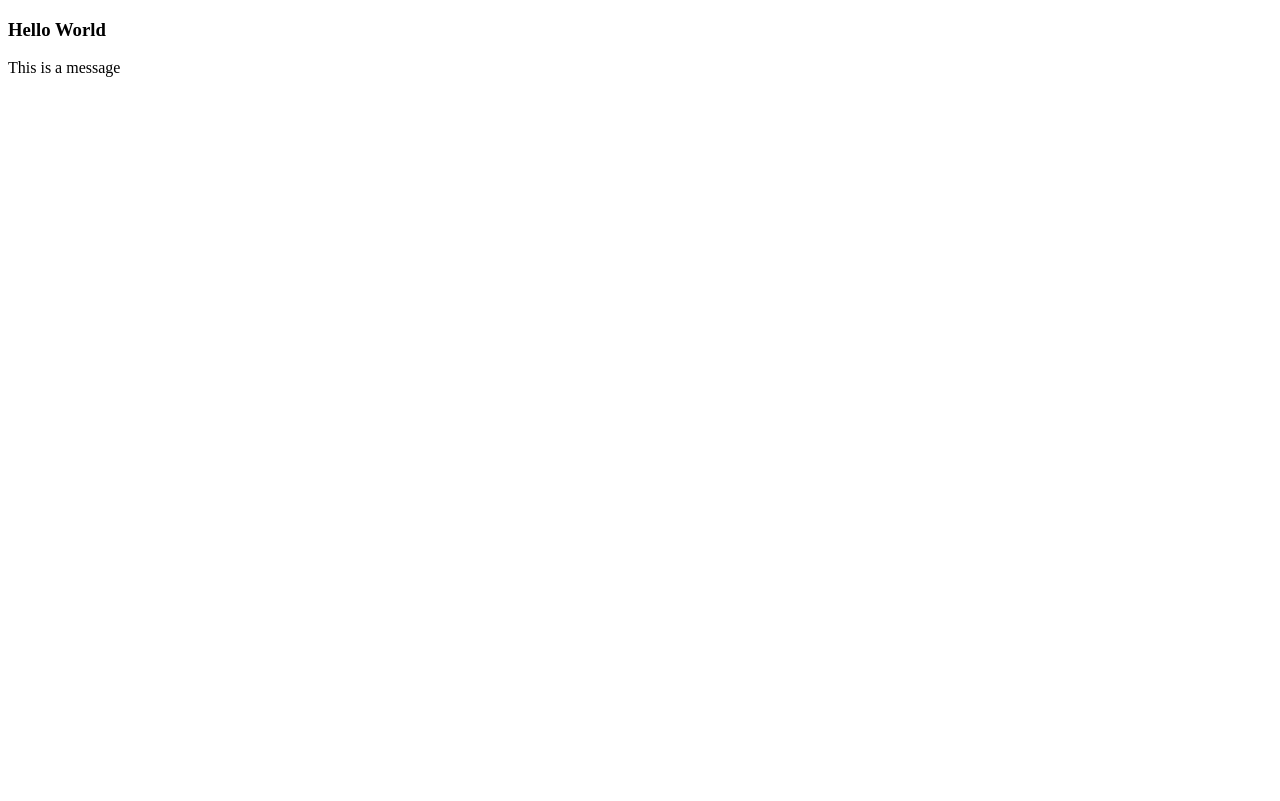
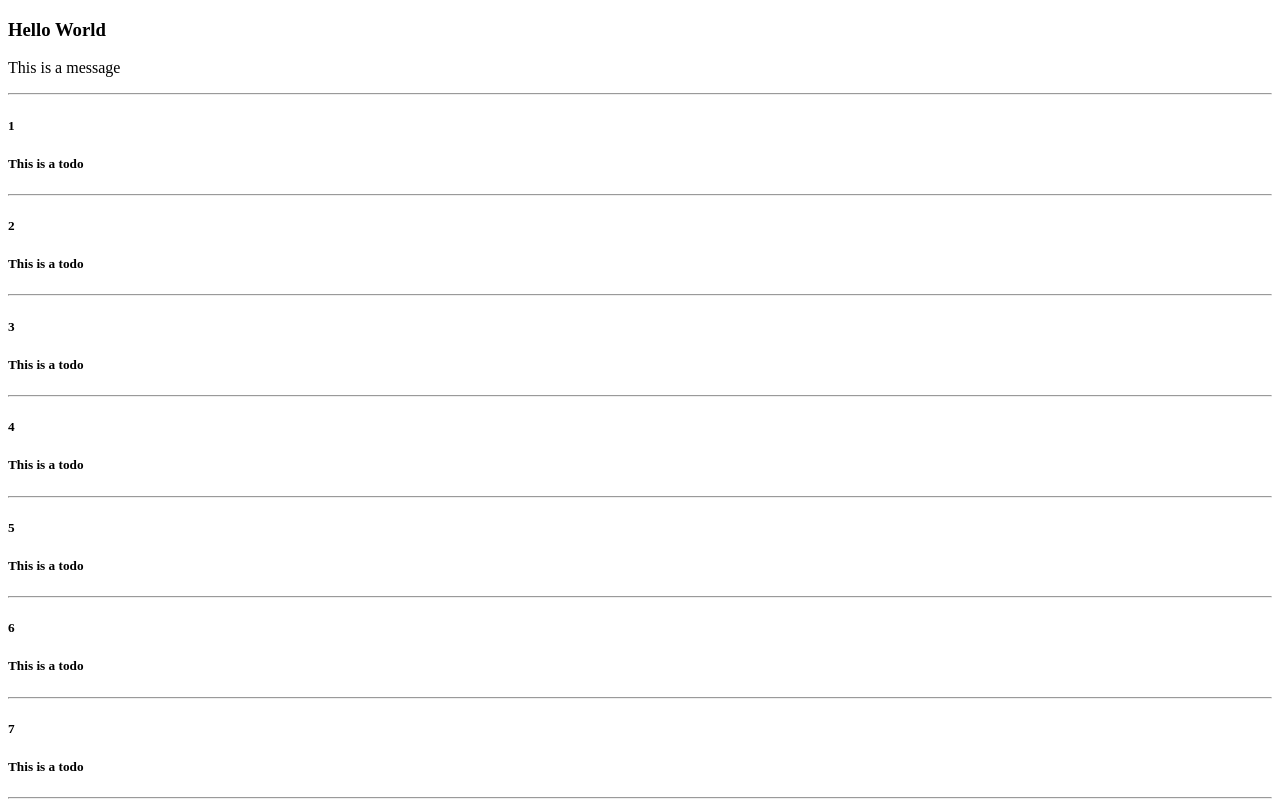
Before and after one commit to d4ga-c/todo-list, an Angular app in the folder todo-list-ui/: page / in a window 1280 px wide. Shown: the top 801 px of the page. Built offline with nearby package versions, Linux system fonts and the light colour scheme.

Commit message:
feature: Todo list view.

```diff
--- /dev/null
+++ b/todo-list-ui/src/app/Todo/todo.component.html
@@ -0,0 +1,5 @@
+<div>
+  <h5>{{ id }}</h5>
+  <h5>{{ title }}</h5>
+  <hr />
+</div>
--- a/todo-list-ui/src/app/app.component.html
+++ b/todo-list-ui/src/app/app.component.html
@@ -1,3 +1,7 @@
 <div>
   <app-helloWorld></app-helloWorld>
 </div>
+<hr />
+<div *ngFor="let todo of todos">
+  <app-todo-component [id]="todo.id" [title]="todo.title"></app-todo-component>
+</div>
--- a/todo-list-ui/src/app/app.component.ts
+++ b/todo-list-ui/src/app/app.component.ts
@@ -1,12 +1,16 @@
 import { Component } from '@angular/core';
+import { CommonModule } from '@angular/common';
 import { HelloWorld } from './HelloWorld/helloWorld.component';
+import { Todo } from './Todo/todo.component';
+import { todos } from '../mocks/mocks.todos';
 
 @Component({
   selector: 'app-root',
   standalone: true,
-  imports: [HelloWorld],
+  imports: [CommonModule, HelloWorld, Todo],
   templateUrl: './app.component.html',
 })
 export class AppComponent {
-  title = "todo-list-ui";
+  title = 'todo-list-ui';
+  todos = todos;
 }
--- /dev/null
+++ b/todo-list-ui/src/mocks/mocks.todos.ts
@@ -0,0 +1,54 @@
+export const todos = [
+  {
+    id: '1',
+    title: 'This is a todo',
+  },
+  {
+    id: '2',
+    title: 'This is a todo',
+  },
+  {
+    id: '3',
+    title: 'This is a todo',
+  },
+  {
+    id: '4',
+    title: 'This is a todo',
+  },
+  {
+    id: '5',
+    title: 'This is a todo',
+  },
+  {
+    id: '6',
+    title: 'This is a todo',
+  },
+  {
+    id: '7',
+    title: 'This is a todo',
+  },
+  {
+    id: '8',
+    title: 'This is a todo',
+  },
+  {
+    id: '9',
+    title: 'This is a todo',
+  },
+  {
+    id: '10',
+    title: 'This is a todo',
+  },
+  {
+    id: '11',
+    title: 'This is a todo',
+  },
+  {
+    id: '12',
+    title: 'This is a todo',
+  },
+  {
+    id: '13',
+    title: 'This is a todo',
+  },
+];
```
Also changed, not shown: todo-list-ui/src/app/Todo/todo.component.ts (added, +11 -0 lines).
